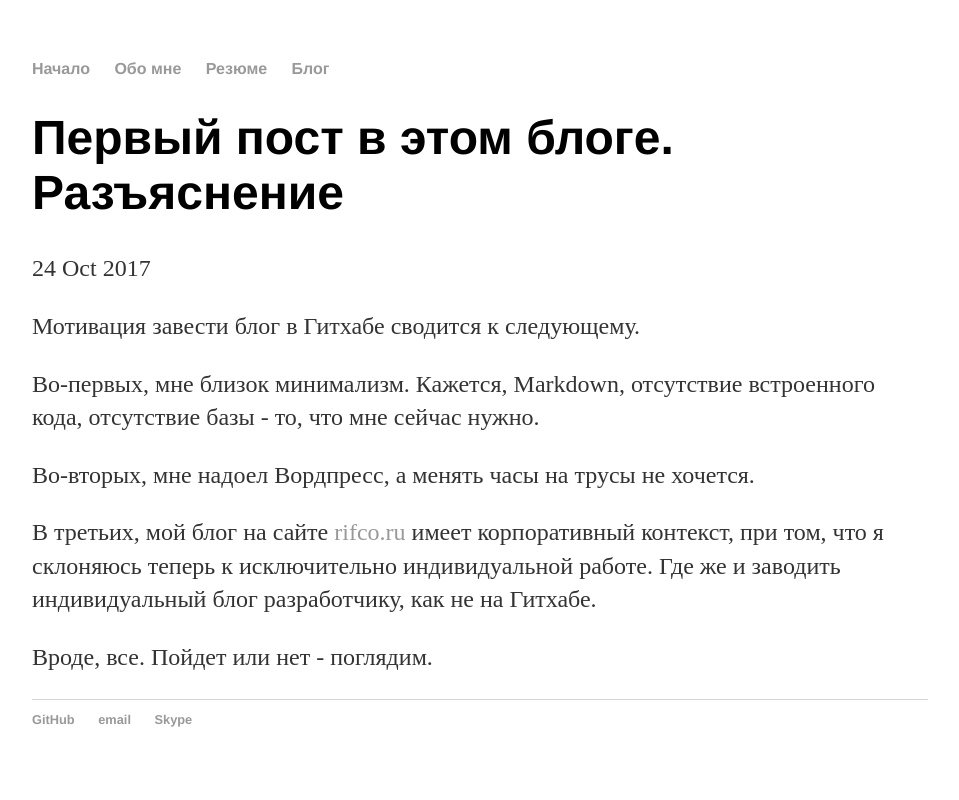
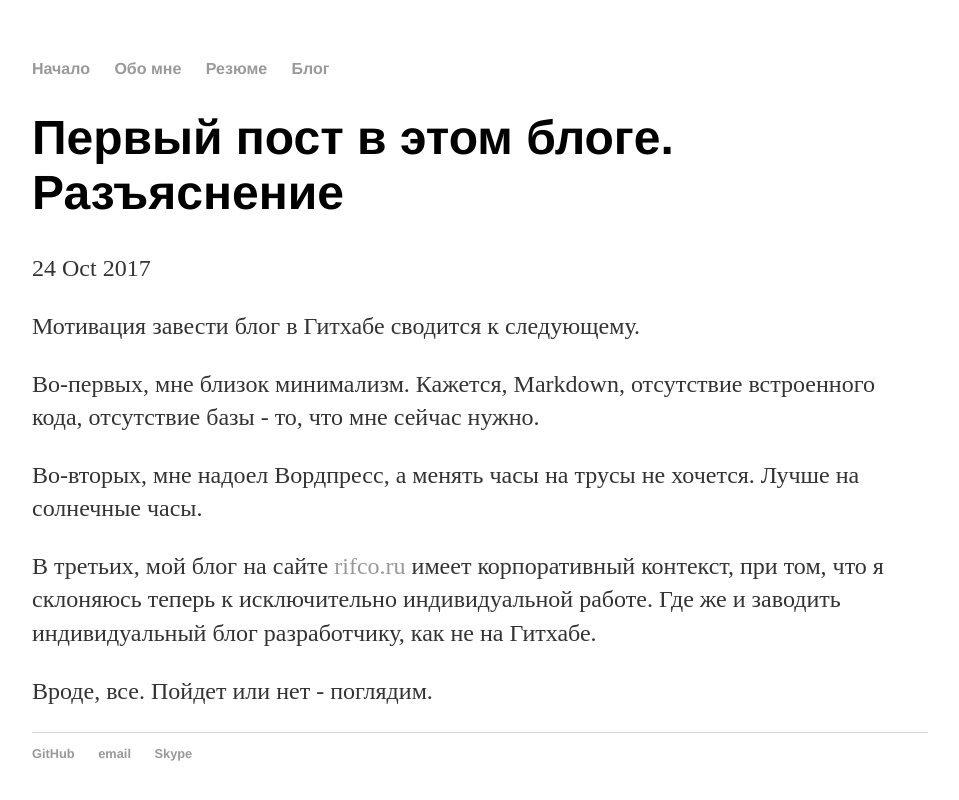
Before and after one commit to komstin/komstin.github.io, a Jekyll site: the page built from _posts/2017-10-24-komstin-blog-launched.md, in a window 1280 px wide. Shown: the top 800 px of the page, without its empty margins (160-1119 px from the left). Built offline with Jekyll 4.4.1, drawn with Linux system fonts in a browser that asks for light colours.

Commit message:
Update 2017-10-24-komstin-blog-launched.md

```diff
--- a/_posts/2017-10-24-komstin-blog-launched.md
+++ b/_posts/2017-10-24-komstin-blog-launched.md
@@ -8,7 +8,7 @@ date: 2017-10-24
 
 Во-первых, мне близок минимализм. Кажется, Markdown, отсутствие встроенного кода, отсутствие базы - то, что мне сейчас нужно.
 
-Во-вторых, мне надоел Вордпресс, а менять часы на трусы не хочется.
+Во-вторых, мне надоел Вордпресс, а менять часы на трусы не хочется. Лучше на солнечные часы.
 
 В третьих, мой блог на сайте <a href="https://rifco.ru/blog" target="_blank">rifco.ru</a> имеет корпоративный контекст, при том, что я склоняюсь теперь к исключительно индивидуальной работе. Где же и заводить индивидуальный блог разработчику, как не на Гитхабе.
 
```
